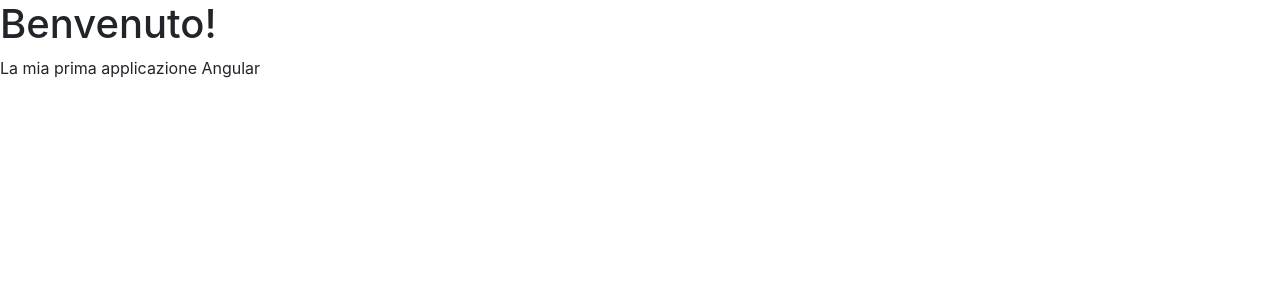
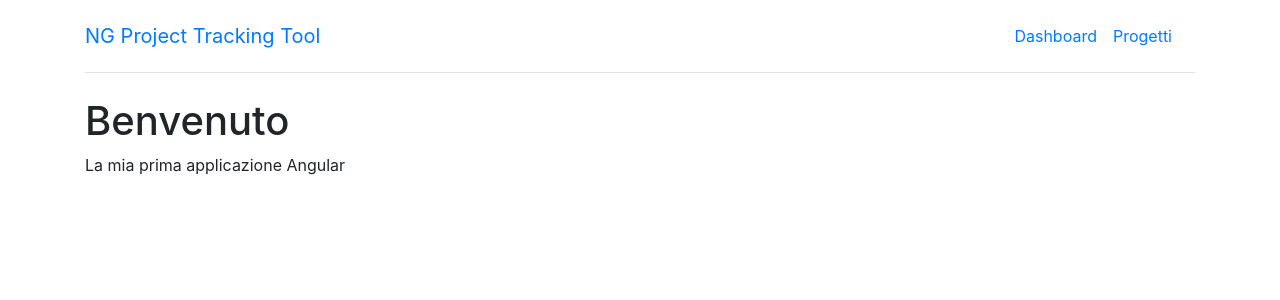
Before and after one commit to paolomax/progetto-prof-angular-corso, an Angular app: page / in a window 1280 px wide. Shown: the top 300 px of the page. Built offline with nearby package versions, Linux system fonts and the light colour scheme.

Commit message:
modified app.component.html

```diff
--- a/src/app/app.component.html
+++ b/src/app/app.component.html
@@ -1,2 +1,16 @@
-<h1>Benvenuto!</h1>
-<p>La mia prima applicazione Angular</p>
+<div class="container">
+  <header class="d-flex flex-wrap align-items-center justify-content-center justify-content-md-between py-3 mb-4 border-bottom">
+
+    <a class="navbar-brand" href="#">NG Project Tracking Tool</a>
+
+    <ul class="nav col-12 col-md-auto mb-2 justify-content-center mb-md-0">
+      <li><a href="#" class="nav-link px-2 link-secondary">Dashboard</a></li>
+      <li><a href="#" class="nav-link px-2 link-dark">Progetti</a></li>
+    </ul>
+  </header>
+</div>
+
+<div class="container">
+    <h1>Benvenuto</h1>
+    <p>La mia prima applicazione Angular</p>
+</div>
```
